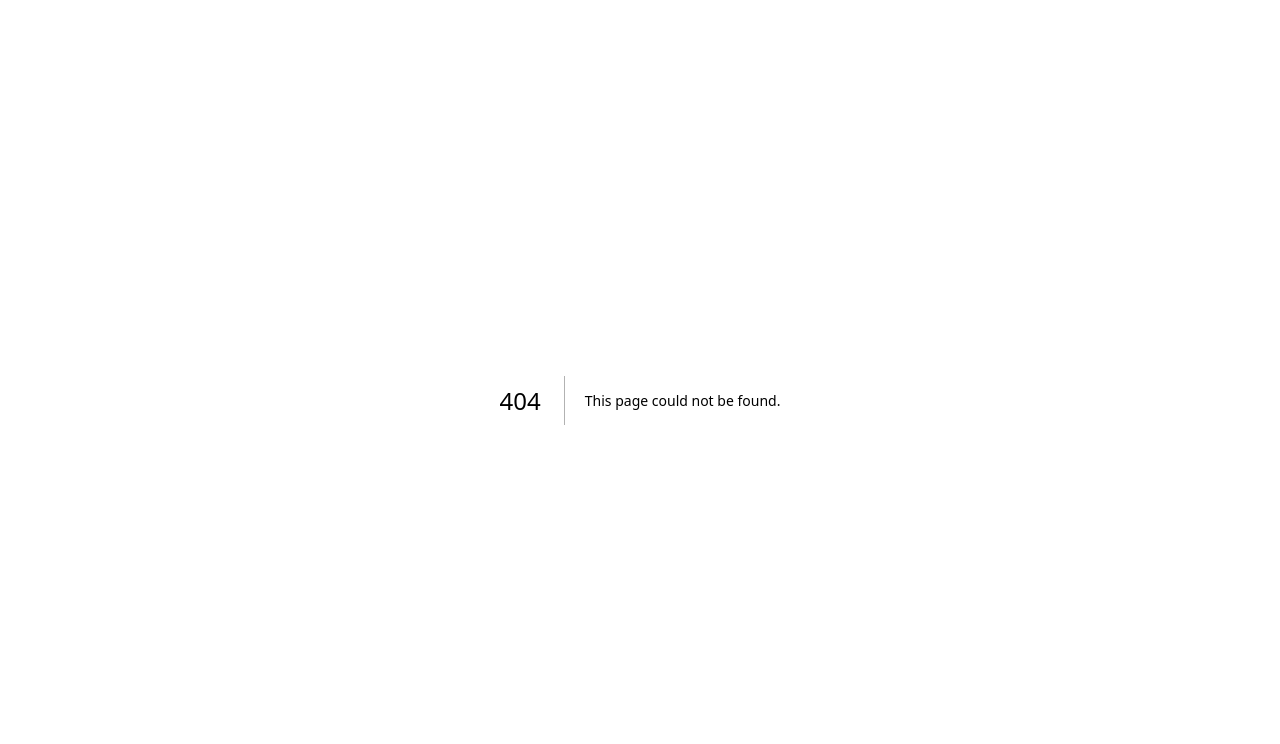
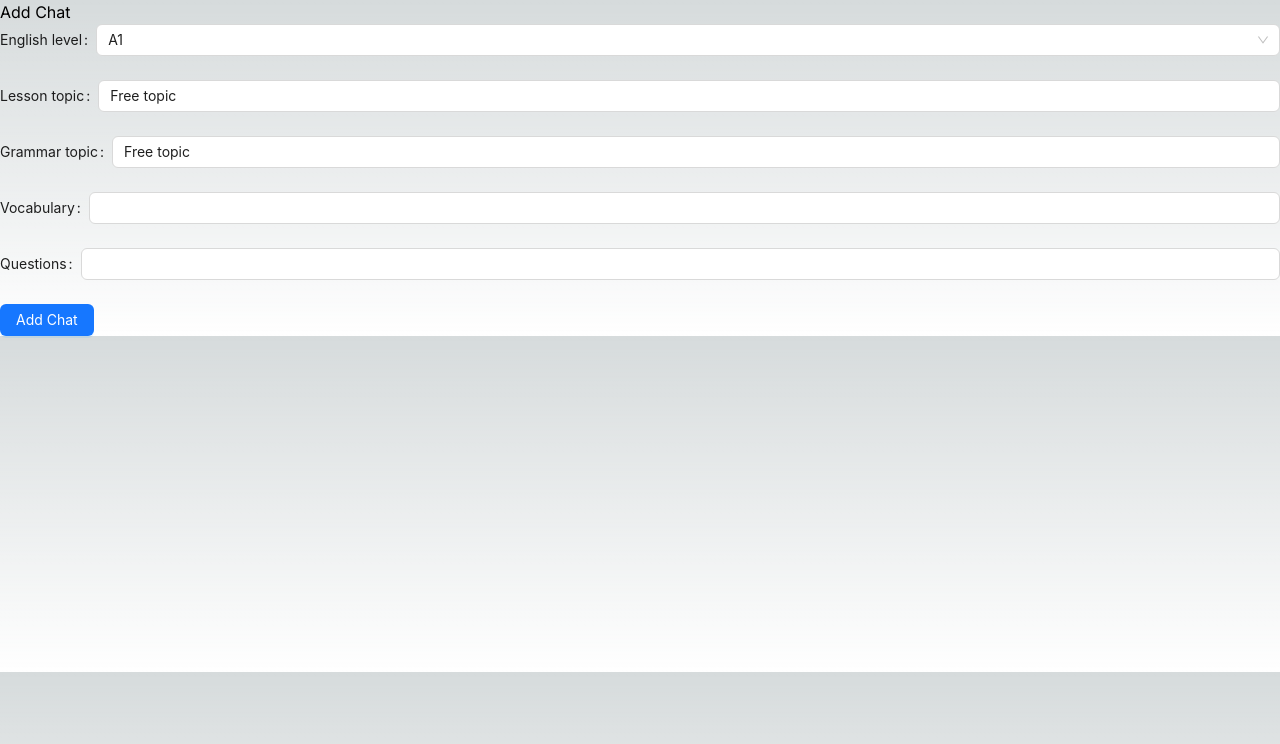
Before and after one commit to iryb/talkify, a Next.js app: page /add-chat in a window 1280 px wide. Before the commit this address had no page. Shown: the top 744 px of the page. Built offline with nearby package versions, Linux system fonts and the light colour scheme.

Commit message:
Add Chat page

```diff
--- /dev/null
+++ b/src/app/add-chat/page.tsx
@@ -0,0 +1,13 @@
+"use client";
+import React from "react";
+import { AddChat } from "../components/AddChat";
+
+const Page = () => {
+  return (
+    <div>
+      <AddChat />
+    </div>
+  );
+};
+
+export default Page;
```
